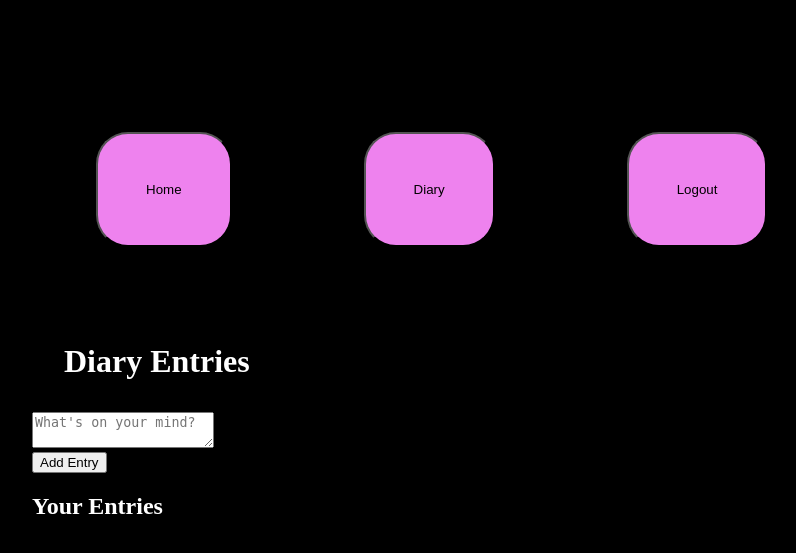
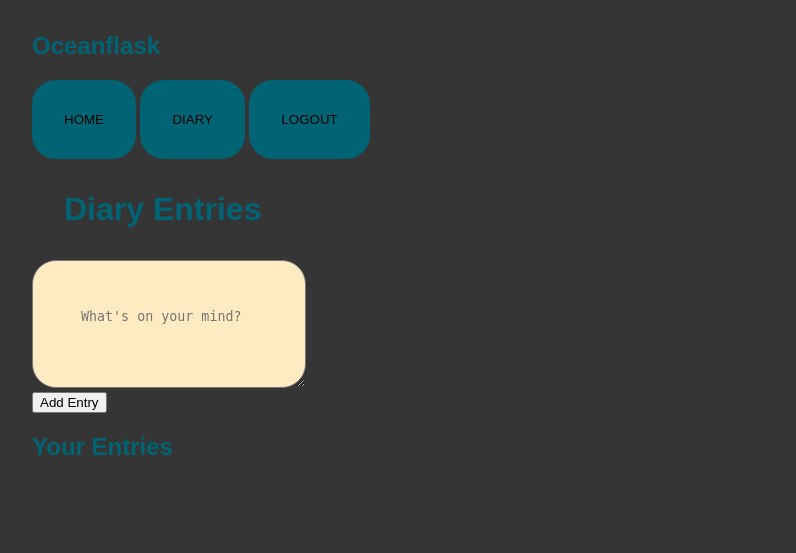
Before and after one commit to harfore/oceanflask, a Flask app: page /diary in a window 1280 px wide. Shown: the top 553 px of the page, without its empty margins (208-1004 px from the left). Run offline with Flask 3, Linux system fonts and the light colour scheme; the visitor is signed in with stand-in values (Sample User, id 1); data that the repository does not hold is empty.

Commit message:
remodel step 1

```diff
--- a/static/css/styles.css
+++ b/static/css/styles.css
@@ -1,7 +1,9 @@
 body {
-    background-color: black;
-    color: white;
+    background-color: rgb(53, 53, 53);
+    color: rgb(0, 100, 117);
     margin: 2rem 15rem;
+    font-family: Arial, Helvetica, sans-serif;
+    font-weight: bold;
 }
 
 a {
@@ -13,12 +15,24 @@ a {
 }
 
 .header-button {
-    padding: 3rem;
-    margin: 4rem 4rem;
-    background-color: violet;
-    border-radius: 2rem;
+    padding: 2rem;
+    background-color: rgb(0, 100, 117);
+    border-radius: 1.5rem;
+    border: rgb(0, 100, 117);
 }
 
 .header-button:hover {
-    background-color: blueviolet;
+    background-color: rgb(43, 189, 226);
 }
+
+.diary-input {
+    padding: 3rem;
+    background-color: rgb(255, 235, 193);
+    border-radius: 1.5rem;
+}
+
+.diary-button {
+    padding: 1rem;
+    background-color: rgb(0, 100, 117);
+    border-radius: 2rem;
+}
--- a/templates/base.html
+++ b/templates/base.html
@@ -9,16 +9,15 @@
 </head>
 
 <body>
-    <br>
-    <br>
+    <h2 class="">Oceanflask</h2>
     <nav>
-        <a href="{{ url_for('index') }}"><button class="header-button">Home</button></a>
+        <a href="{{ url_for('index') }}"><button class="header-button">HOME</button></a>
         {% if 'username' in session %}
-        <a href="{{ url_for('diary') }}"> <button class="header-button">Diary</button></a>
-        <a href="{{ url_for('logout') }}"> <button class="header-button">Logout</button></a>
+        <a href="{{ url_for('diary') }}"> <button class="header-button">DIARY</button></a>
+        <a href="{{ url_for('logout') }}"> <button class="header-button">LOGOUT</button></a>
         {% else %}
-        <a href="{{ url_for('login') }}"> <button class="header-button">Login</button></a>
-        <a href="{{ url_for('register') }}"> <button class="header-button">Register</button></a>
+        <a href="{{ url_for('login') }}"> <button class="header-button">LOGIN</button></a>
+        <a href="{{ url_for('register') }}"> <button class="header-button">REGISTER</button></a>
         {% endif %}
     </nav>
     <div class="container">
--- a/templates/diary.html
+++ b/templates/diary.html
@@ -3,7 +3,7 @@
 <h1 class="title">Diary Entries</h1>
 <form method="post">
     <div>
-        <textarea name="entry" title="entry" placeholder="What's on your mind?" required></textarea>
+        <textarea class="diary-input" name="entry" title="entry" placeholder="What's on your mind?" required></textarea>
     </div>
     <button type="submit">Add Entry</button>
 </form>
@@ -14,7 +14,7 @@
     <div class="entry">
         <p>{{ entry['timestamp'] }}: {{ entry['entry'] }}</p>
         <form method="post" action="{{ url_for('delete_entry', entry_id=entry['id']) }}">
-            <button type="submit">Delete</button>
+            <button class="diary-button" type="submit">Delete</button>
         </form>
     </div>
     {% endfor %}
```
